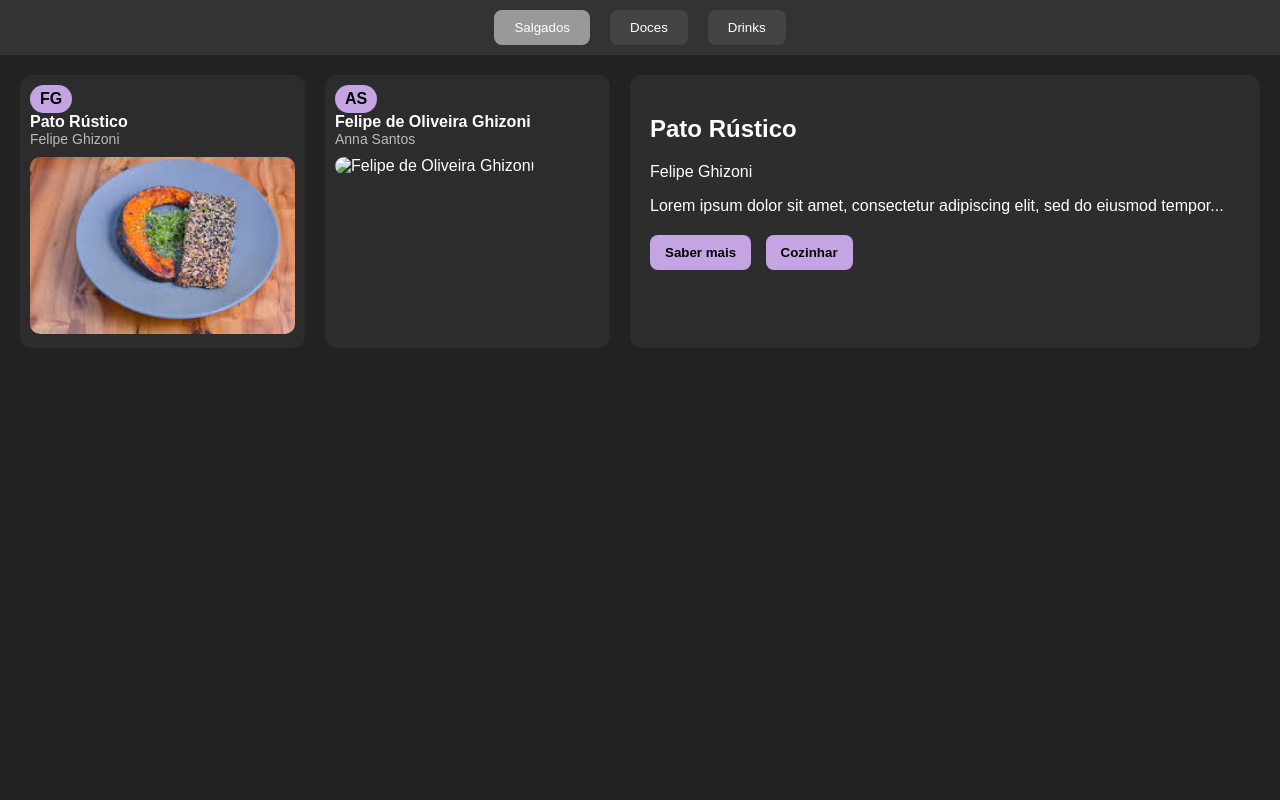
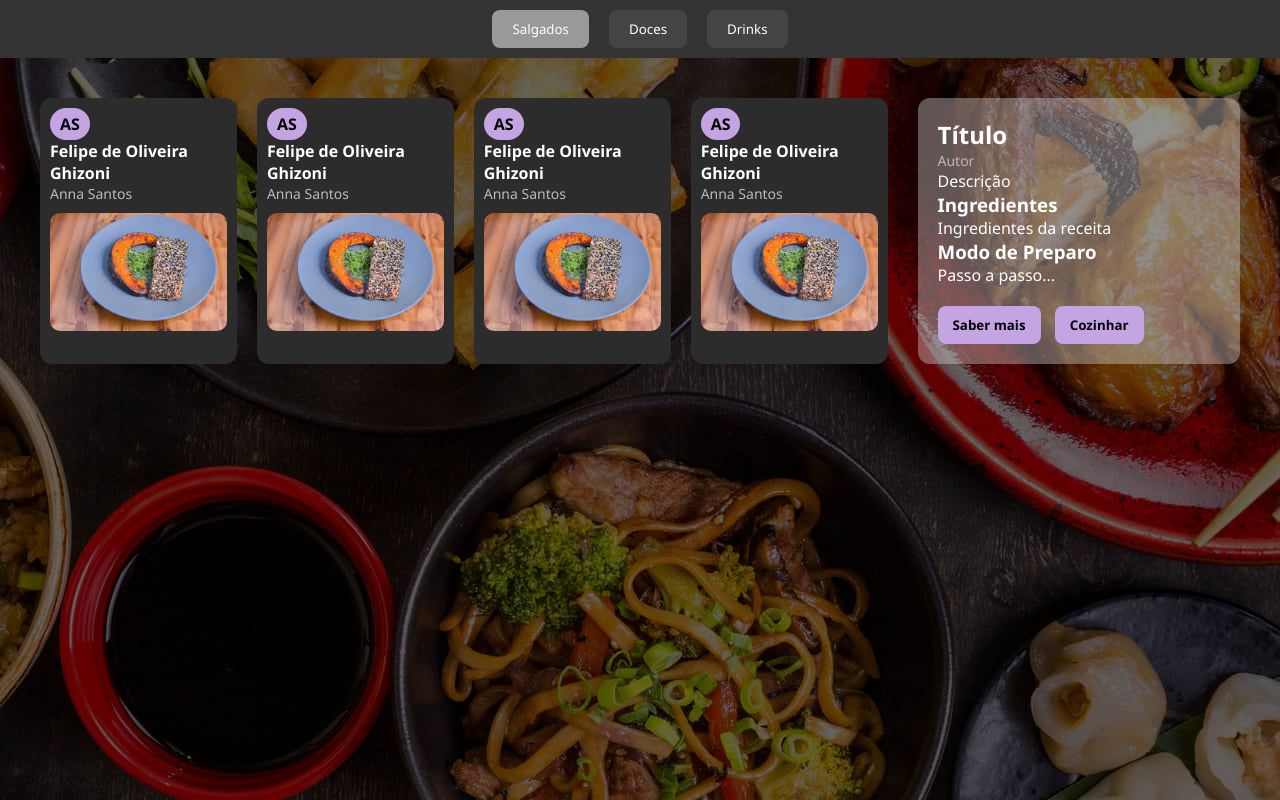
Before and after one commit to felipeghizo/Site_personalizado, a Flask app: page /home/ in a window 1280 px wide. Run offline with Flask 3, Linux system fonts and the light colour scheme.

Commit message:
git update home

```diff
--- a/Receitas/receitas.json
+++ b/Receitas/receitas.json
@@ -1,17 +1,35 @@
 [
-    {
-        "nome": "Pato Rústico",
-        "autor": "Felipe Ghizoni",
-        "iniciais": "FG",
-        "imagem": "/static/img/bacalhau.png",
-        "descricao": "Descrição completa da receita de Pato Rústico..."
-    },
     {
         "nome": "Felipe de Oliveira Ghizoni",
         "autor": "Anna Santos",
         "ingredientes": "sadfasdfasdfadf\r\nsdfasdf\r\nasdfasdf\r\nasdfasdf\r\nasdfasdf",
         "modo_preparo": "sdkfja;sdlfkgjsa;dlfkgj;sldkfjg;lsdkfjg;lsdkjfg;sldfg;lkj4er;'toiad;fkgnvsd;alrfikgj;admlfv'psdog;aekjrn'dsaofg;askdfjgá;lsdf'pwo4e'kjadfg",
-        "imagem": "",
+        "descricao": "skdfjçalskdjfçlaskdjfçlaskjdflisdurfgp9ow4eintlgkdsjfgvlsdkjfhgçosegçlsdkjfglçskjedrfg",
+        "imagem": "/static/img/bacalhau.png",
+        "iniciais": "AS"
+    },{
+        "nome": "Felipe de Oliveira Ghizoni",
+        "autor": "Anna Santos",
+        "ingredientes": "sadfasdfasdfadf\r\nsdfasdf\r\nasdfasdf\r\nasdfasdf\r\nasdfasdf",
+        "modo_preparo": "sdkfja;sdlfkgjsa;dlfkgj;sldkfjg;lsdkfjg;lsdkjfg;sldfg;lkj4er;'toiad;fkgnvsd;alrfikgj;admlfv'psdog;aekjrn'dsaofg;askdfjgá;lsdf'pwo4e'kjadfg",
+        "descricao": "skdfjçalskdjfçlaskdjfçlaskjdflisdurfgp9ow4eintlgkdsjfgvlsdkjfhgçosegçlsdkjfglçskjedrfg",
+        "imagem": "/static/img/bacalhau.png",
+        "iniciais": "AS"
+    },{
+        "nome": "Felipe de Oliveira Ghizoni",
+        "autor": "Anna Santos",
+        "ingredientes": "sadfasdfasdfadf\r\nsdfasdf\r\nasdfasdf\r\nasdfasdf\r\nasdfasdf",
+        "modo_preparo": "sdkfja;sdlfkgjsa;dlfkgj;sldkfjg;lsdkfjg;lsdkjfg;sldfg;lkj4er;'toiad;fkgnvsd;alrfikgj;admlfv'psdog;aekjrn'dsaofg;askdfjgá;lsdf'pwo4e'kjadfg",
+        "descricao": "skdfjçalskdjfçlaskdjfçlaskjdflisdurfgp9ow4eintlgkdsjfgvlsdkjfhgçosegçlsdkjfglçskjedrfg",
+        "imagem": "/static/img/bacalhau.png",
+        "iniciais": "AS"
+    },{
+        "nome": "Felipe de Oliveira Ghizoni",
+        "autor": "Anna Santos",
+        "ingredientes": "sadfasdfasdfadf\r\nsdfasdf\r\nasdfasdf\r\nasdfasdf\r\nasdfasdf",
+        "modo_preparo": "sdkfja;sdlfkgjsa;dlfkgj;sldkfjg;lsdkfjg;lsdkjfg;sldfg;lkj4er;'toiad;fkgnvsd;alrfikgj;admlfv'psdog;aekjrn'dsaofg;askdfjgá;lsdf'pwo4e'kjadfg",
+        "descricao": "skdfjçalskdjfçlaskdjfçlaskjdflisdurfgp9ow4eintlgkdsjfgvlsdkjfhgçosegçlsdkjfglçskjedrfg",
+        "imagem": "/static/img/bacalhau.png",
         "iniciais": "AS"
     }
 ]
--- a/app.py
+++ b/app.py
@@ -12,7 +12,7 @@ app.register_blueprint(admin_bp, url_prefix='/adminuser')
 # Rota raiz (/) direciona para tela de login admin
 @app.route("/")
 def home_redirect():
-    return redirect(url_for('admin.admin_login'))
+    return redirect(url_for('home.home'))
 
 if __name__ == "__main__":
     app.run(debug=True, host="0.0.0.0", port=8080)
--- a/static/home_style.css
+++ b/static/home_style.css
@@ -1,31 +1,35 @@
-body {
-    font-family: Arial, sans-serif;
-    background: #222;
-    color: #fff;
+* {
   margin: 0;
+  padding: 0;
+  box-sizing: border-box;
+  font-family: 'Segoe UI', sans-serif;
 }
 
-.browser-bar {
-    background: #f5f5f5;
-    color: #333;
-    padding: 8px 16px;
-    display: flex;
-    justify-content: space-between;
-    align-items: center;
+body {
+  background-image: url('img/background.png');
+  background-attachment: fixed;
+  background-size: auto;
+  background-repeat: no-repeat;
+  background-position: center top;
+  min-height: 100vh;
+  color: #fff;
 }
 
-.url {
-    font-size: 14px;
+body::before {
+  content: "";
+  position: fixed;
+  inset: 0;
+  background-color: rgba(0, 0, 0, 0.6);
+  z-index: 0;
+  pointer-events: none;
 }
 
-.user-icon {
-    background: #ccc;
-    border-radius: 50%;
-    padding: 6px 10px;
-    font-weight: bold;
+body > * {
+  position: relative;
+  z-index: 1;
 }
 
-.category-tabs {
+nav.category-tabs {
   display: flex;
   justify-content: center;
   background: #333;
@@ -46,25 +50,31 @@ body {
   background: #999;
 }
 
-.container {
+main.container {
   display: flex;
-    padding: 20px;
+  padding: 40px;
+  gap: 30px;
+  max-width: 1600px;
+  margin: 0 auto;
 }
 
+/* Lista de receitas (lado esquerdo) */
 .recipe-list {
-    width: 50%;
+  flex: 3;
   display: grid;
-    grid-template-columns: repeat(2, 1fr);
+  grid-template-columns: repeat(4, 1fr);
   gap: 20px;
+  min-width: 0;
 }
 
+/* Card */
 .card {
   background: #2c2c2c;
   border-radius: 12px;
   padding: 10px;
-    position: relative;
   cursor: pointer;
-    transition: transform 0.2s;
+  transition: transform 0.2s, outline 0.2s;
+  outline: 3px solid transparent; /* reserva espaço visual se quiser */
 }
 
 .card:hover {
@@ -78,6 +88,11 @@ body {
   border-radius: 20px;
   padding: 5px 10px;
   display: inline-block;
+}
+
+.card.selecionado {
+  outline: 3px solid #c5a4e4;
+  background: rgba(211, 211, 211, 0.4);
 }
 
 .title {
@@ -96,12 +111,17 @@ body {
   margin-top: 10px;
 }
 
+/* Detalhes da receita (lado direito) */
 .recipe-details {
-    width: 50%;
+  flex: 1;
+  position: sticky;
+  top: 40px;
+  align-self: flex-start;
+  background: rgba(211, 211, 211, 0.4);
+  border-radius: 12px;
   padding: 20px;
-    background: rgba(255,255,255,0.05);
-    border-radius: 12px;
-    margin-left: 20px;
+  max-height: fit-content;
+  max-width: 350px;
 }
 
 .recipe-details .actions {
@@ -118,3 +138,36 @@ body {
   margin-right: 10px;
   cursor: pointer;
 }
+.recipe-details p{
+  max-width: 90%;
+  word-break: break-word;
+  overflow-wrap: break-word;
+}
+
+/* Responsivo */
+@media (max-width: 1200px) {
+  .recipe-list {
+    grid-template-columns: repeat(3, 1fr);
+  }
+}
+
+@media (max-width: 992px) {
+  main.container {
+    flex-direction: column;
+  }
+  .recipe-list {
+    grid-template-columns: repeat(2, 1fr);
+  }
+  .recipe-details {
+    position: relative;
+    top: unset;
+    margin-top: 30px;
+    width: 100%;
+  }
+}
+
+@media (max-width: 600px) {
+  .recipe-list {
+    grid-template-columns: 1fr;
+  }
+}
--- a/templates/home.html
+++ b/templates/home.html
@@ -26,11 +26,16 @@
         </section>
 
         <section class="recipe-details" id="detalhes-receita">
-            <h2 id="titulo-detalhe">Pato Rústico</h2>
-            <p class="autor">Felipe Ghizoni</p>
-            <p class="descricao">
-                Lorem ipsum dolor sit amet, consectetur adipiscing elit, sed do eiusmod tempor...
-            </p>
+            <h2 id="titulo-detalhe">Título</h2>
+            <p class="author">Autor</p>
+            <p class="descricao">Descrição</p>
+
+            <h3>Ingredientes</h3>
+            <p class="ingredientes">Ingredientes da receita</p>
+
+            <h3>Modo de Preparo</h3>
+            <p class="modo-preparo">Passo a passo...</p>
+
             <div class="actions">
                 <button class="btn">Saber mais</button>
                 <button class="btn">Cozinhar</button>
@@ -38,14 +43,27 @@
         </section>
     </main>
 
+    <script id="receitas-json" type="application/json">
+        {{ receitas | tojson }}
+    </script>
+
     <script>
-        const dadosReceitas = JSON.parse(`{{ receitas | tojson | safe }}`);
+        const dadosReceitas = JSON.parse(document.getElementById('receitas-json').textContent);
 
         function mostrarDetalhes(index) {
+            index = Number(index);
             const r = dadosReceitas[index];
+            if (!r) return;
+
             document.getElementById('titulo-detalhe').innerText = r.nome;
-            document.querySelector('.autor').innerText = r.autor;
+            document.querySelector('.recipe-details .author').innerText = r.autor;
             document.querySelector('.descricao').innerText = r.descricao;
+            document.querySelector('.ingredientes').innerText = r.ingredientes.replace(/\r\n/g, ", ");
+            document.querySelector('.modo-preparo').innerText = r.modo_preparo;
+
+            document.querySelectorAll('.card').forEach((card, i) => {
+                card.classList.toggle('selecionado', i === index);
+            });
         }
     </script>
 </body>
```
Also changed, not shown: static/img/background_home.png (added). Lines whose indentation alone changed are shown as unchanged.
